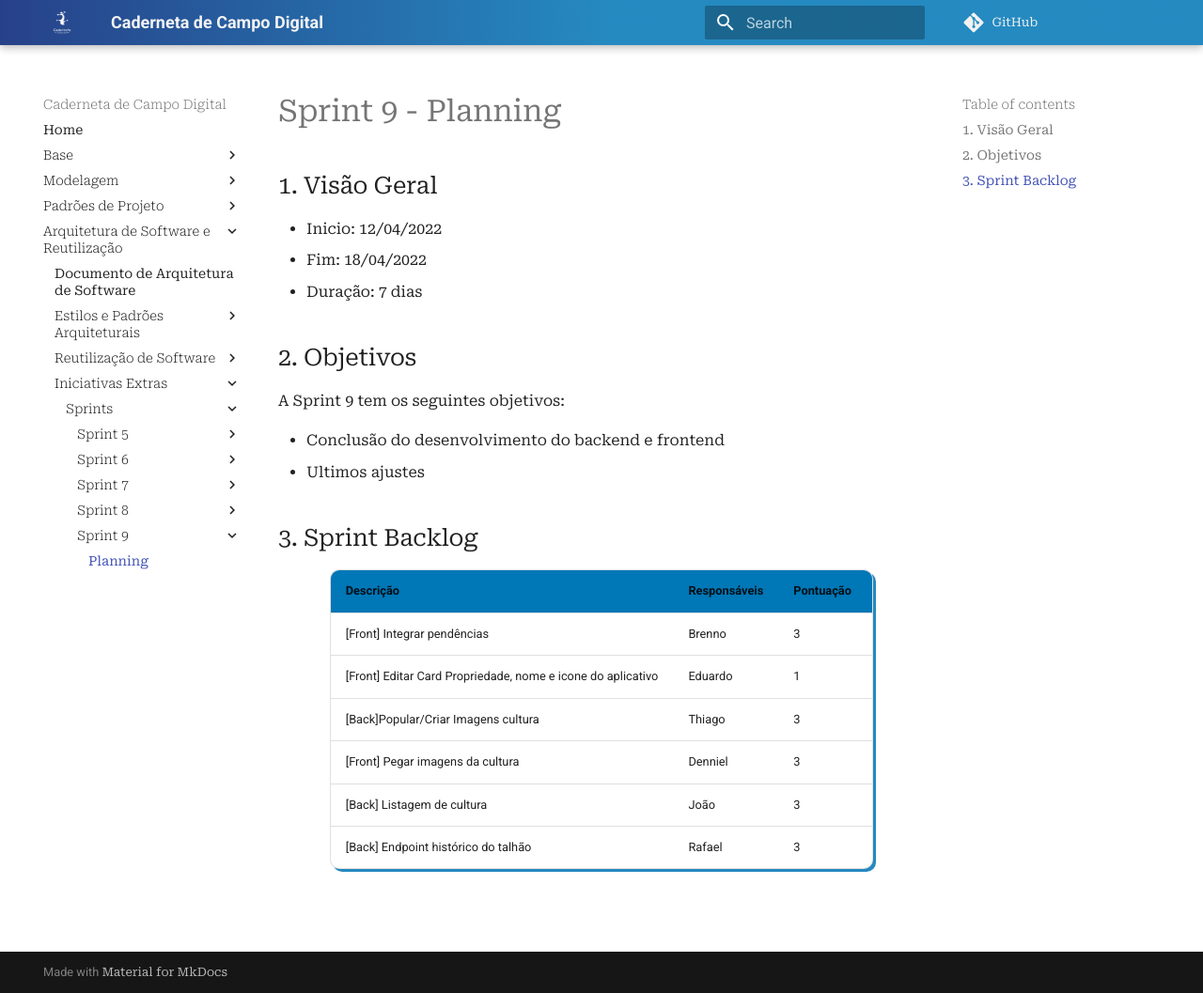
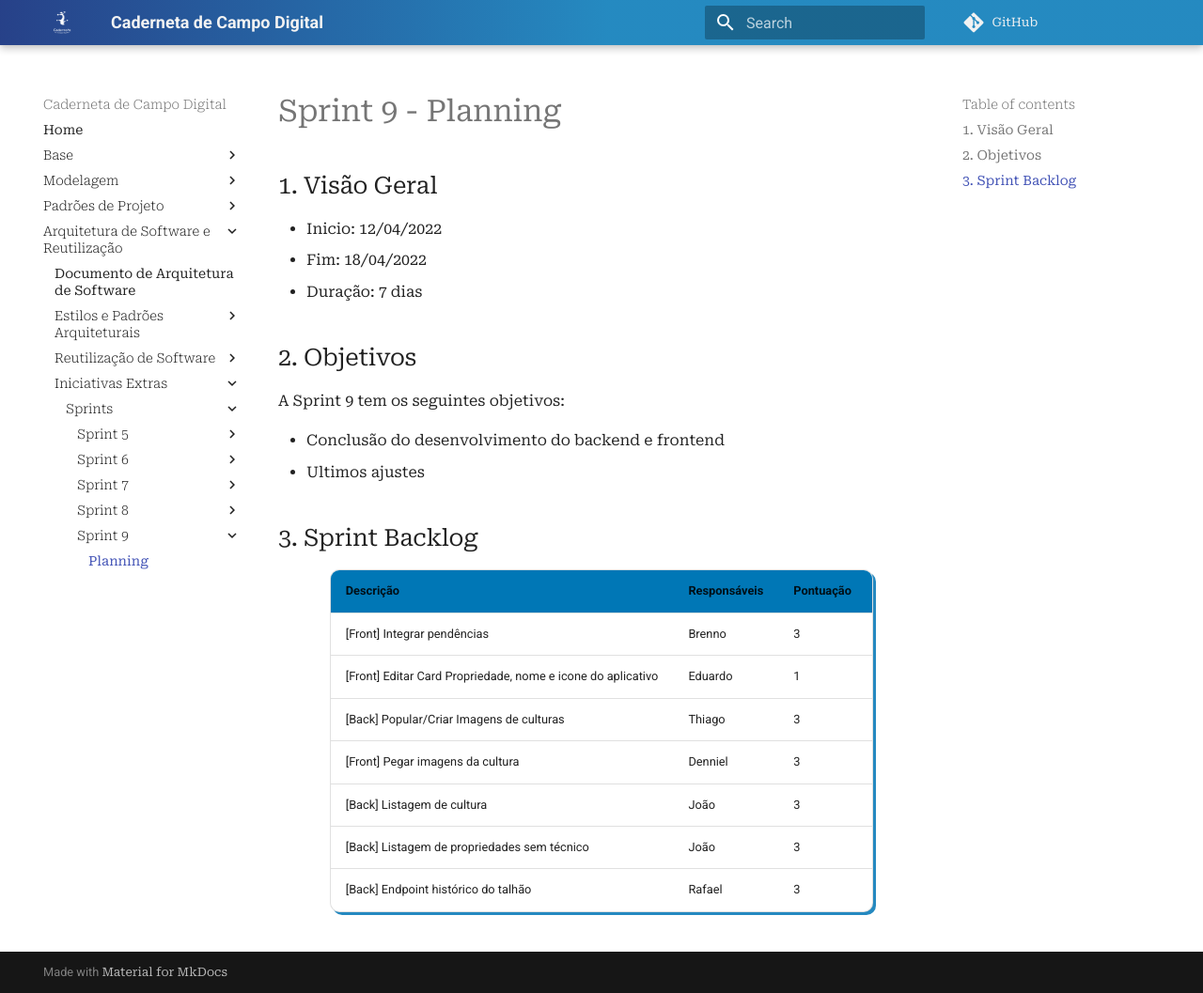
Before and after one commit to UnBArqDsw2021-2/2021.2_G4_CadernetaDeCampoDigital_docs, an MkDocs documentation site: the page built from docs/sprints/planning_9.md, in a window 1280 px wide and 1057 px high. Shown: the whole window at 94% size. Built offline with MkDocs 1.6.1 and Material for MkDocs 9.7.7, drawn with Linux system fonts in a browser that asks for light colours; comment, search, counter and statistics services are not loaded.

Commit message:
Update planning
Co-authored-by: João Moura <46077033+Joao-Moura@users.noreply.github.com>

```diff
--- a/docs/sprints/planning_9.md
+++ b/docs/sprints/planning_9.md
@@ -16,9 +16,10 @@ A Sprint 9 tem os seguintes objetivos:
 |--|--|--|
 |[Front] Integrar pendências|Brenno|3|
 |[Front] Editar Card Propriedade, nome e icone do aplicativo|Eduardo|1|
-|[Back]Popular/Criar Imagens cultura|Thiago|3|
+|[Back] Popular/Criar Imagens de culturas|Thiago|3|
 |[Front] Pegar imagens da cultura|Denniel|3|
 |[Back] Listagem de cultura|João|3|
+|[Back] Listagem de propriedades sem técnico|João|3|
 |[Back] Endpoint histórico do talhão|Rafael|3|
 
 <!-- COPIA E COLA TEMPLATE. -->
```
